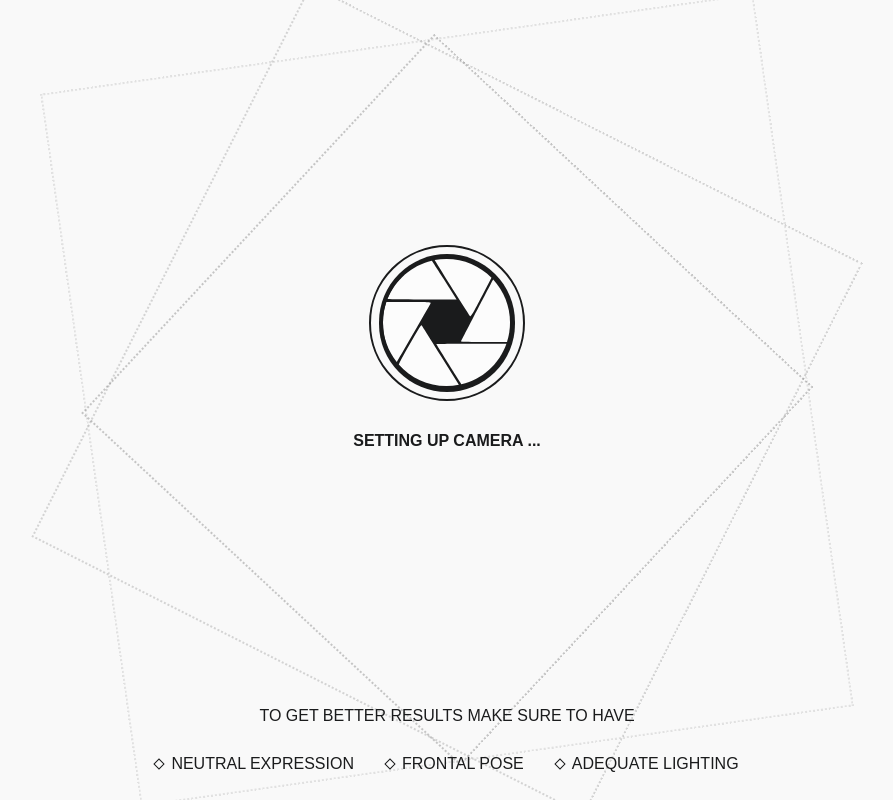
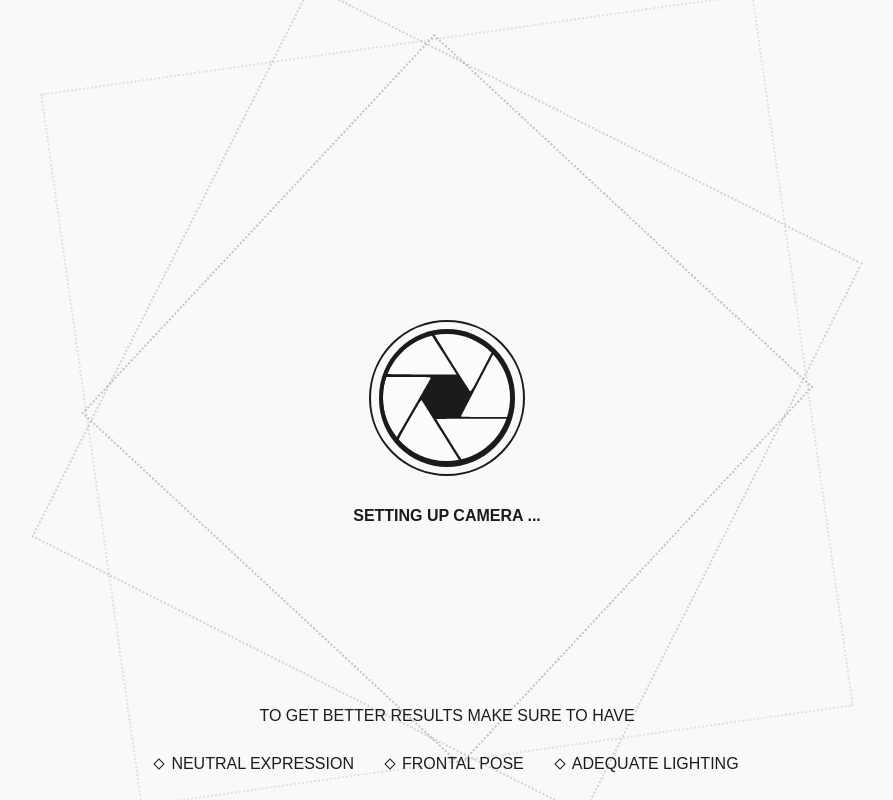
Before and after one commit to nbush71/Skinstric, a Next.js app: page /Camera in a window 1280 px wide. Shown: the whole page, without its empty margins (193-1086 px from the left). Built offline with nearby package versions, Linux system fonts and the light colour scheme; no server answers.

Commit message:
Camera - JS code updates

```diff
--- a/src/components/Camera.js
+++ b/src/components/Camera.js
@@ -4,37 +4,57 @@ import Image from "next/image";
 import { useState, useEffect, useRef } from "react";
 import shutter from "../assets/shutter.svg";
 
-
 const Camera = () => {
   const videoRef = useRef(null);
+  const [cameraReady, setCameraReady] = useState(false);
   const [stream, setStream] = useState(null);
 
   useEffect(() => {
+    let cameraStream;
+    let cancelled = false;
 
-  navigator.mediaDevices.getUserMedia({ video: true })
+    navigator.mediaDevices
+      .getUserMedia({ video: true })
       .then((stream) => {
-      setStream(stream);
-
-      const videoElement = document.querySelector("video");
-      if (videoElement) {
-        videoElement.srcObject = stream;
+        if (cancelled) {
+          stream.getTracks().forEach((track) => track.stop());
+          return;
         }
 
-      videoRef.current = null;
+        cameraStream = stream;
+
+        if (videoRef.current) {
           videoRef.current.srcObject = stream;
-      navigator.mediaDevices.getUserMedia({ video: true });
-      toDataURL();
-      // Handle the camera stream here
+          setCameraReady(true);
+        }
       })
       .catch((error) => {
         console.error("Error accessing camera:", error);
       });
+
+    return () => {
+      cancelled = true;
+      cameraStream?.getTracks().forEach((track) => track.stop());
+    };
   }, []);
 
   return (
     <div className="relative h-full w-full overflow-hidden text-brand-text-dark">
+      <div className="relative h-full w-full overflow-hidden text-brand-text-dark">
+        <video
+          ref={videoRef}
+          autoPlay
+          playsInline
+          muted
+          className="absolute inset-0 h-full w-full object-cover"
+        />
+
+        {!cameraReady && (
           <div className="result-diamond-stage absolute left-1/2 top-1/2 flex aspect-square w-[min(94vw,90dvh,720px)] -translate-x-1/2 -translate-y-1/2 items-center justify-center">
-        <div aria-hidden="true" className="pointer-events-none absolute inset-0">
+            <div
+              aria-hidden="true"
+              className="pointer-events-none absolute inset-0"
+            >
               <div className="diamond diamond-outer" />
               <div className="diamond diamond-middle" />
               <div className="diamond diamond-inner" />
@@ -54,11 +74,14 @@ useEffect(() => {
               </div>
               <p className="text-center text-[16px] font-semibold uppercase">
                 Setting up camera ...
-            <video ref={videoRef} autoPlay playsInline muted />
               </p>
             </div>
+            {/* Keep your existing diamonds, shutter,
+            and setting up camera text here */}
           </div>
+        )}
 
+        {/* Keep your tips section down here */}
         <section
           aria-label="Tips for better results"
           className="absolute inset-x-4 bottom-6 flex flex-col items-center gap-6 text-center text-[16px] text-brand-text-dark"
@@ -81,6 +104,8 @@ useEffect(() => {
           </ul>
         </section>
       </div>
+
+    </div>
   );
 };
 
```
Lines whose indentation alone changed are shown as unchanged.
